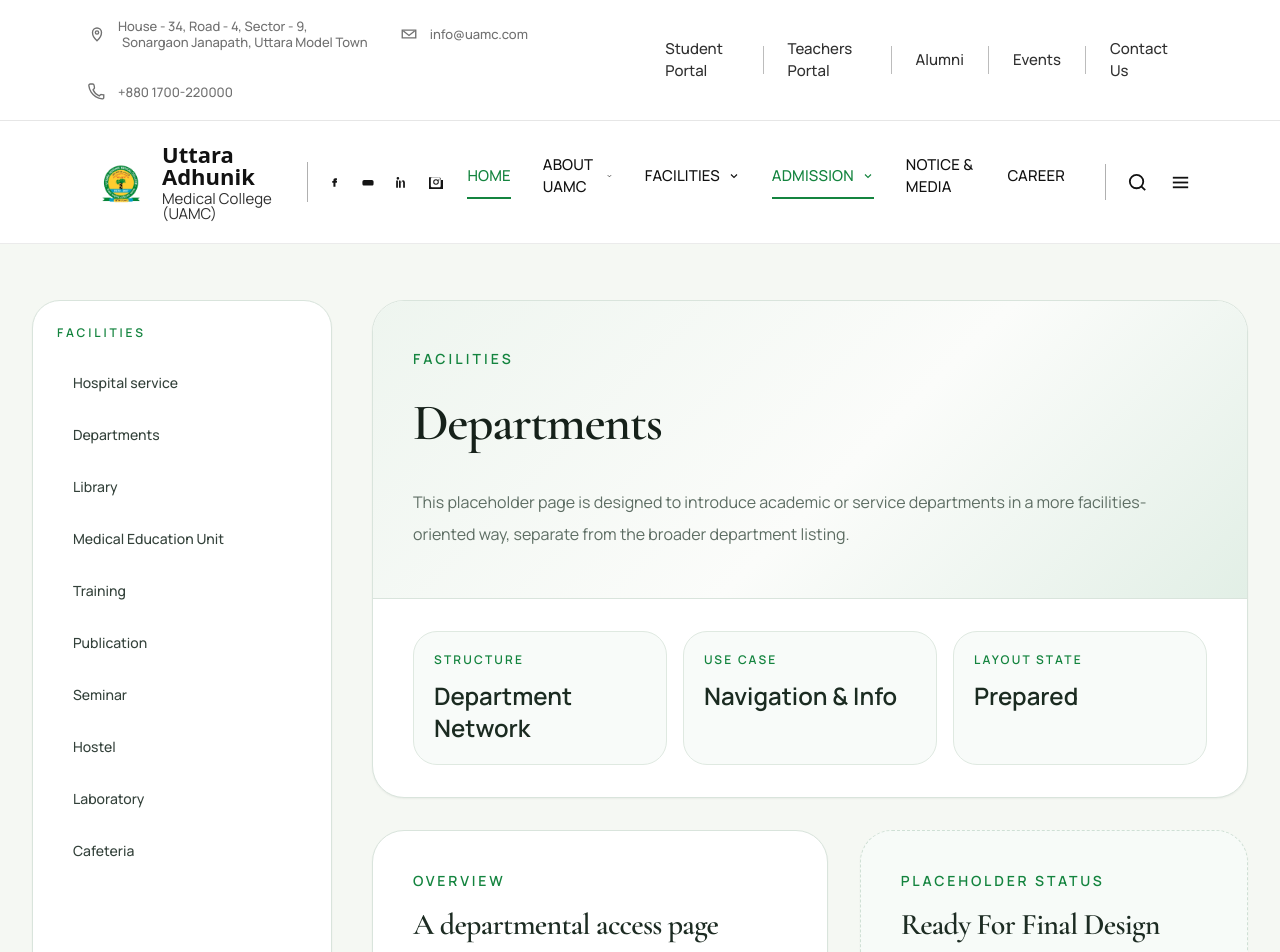
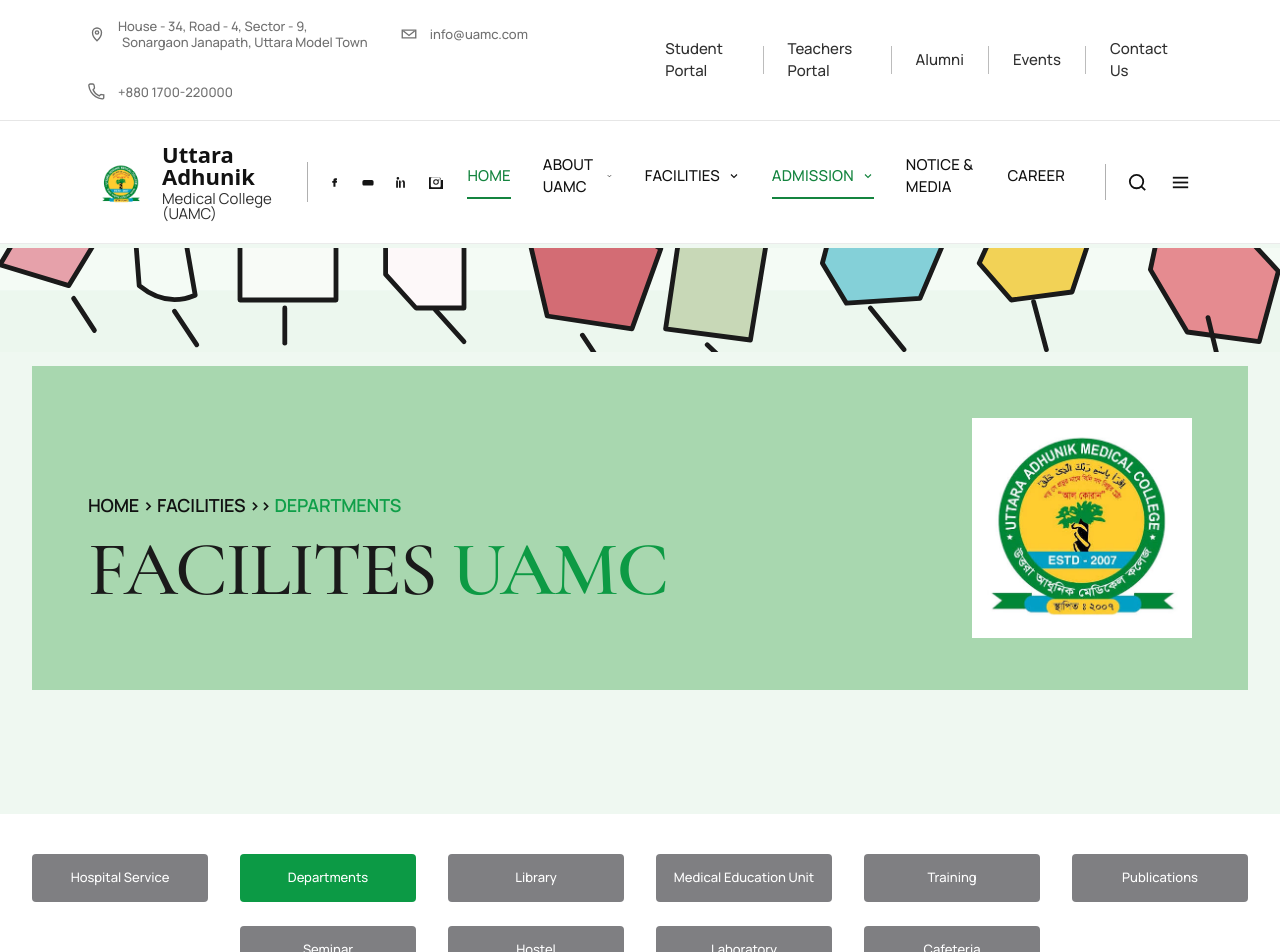
Before and after one commit to Saima535/UAMC, a Next.js app in the folder frontend/: page /facilities/departments in a window 1280 px wide. Shown: the top 952 px of the page. Built offline with nearby package versions, Linux system fonts and the light colour scheme.

Commit message:
Departments Page of Facility

```diff
--- a/frontend/app/facilities/departments/page.tsx
+++ b/frontend/app/facilities/departments/page.tsx
@@ -1,30 +1,177 @@
-import { FacilitiesPageShell } from "../../../components/facilities-page-shell";
+import Image from "next/image";
+import Link from "next/link";
+import { LandingPageHeader } from "../../../components/landing-page-header";
+import { SiteFooter } from "../../../components/site-footer";
+
+const facilityLinks = [
+  { href: "/facilities/hospital-service", label: "Hospital Service" },
+  { href: "/facilities/departments", label: "Departments", active: true },
+  { href: "/facilities/library", label: "Library" },
+  { href: "/facilities/medical-education-unit", label: "Medical Education Unit" },
+  { href: "/facilities/training", label: "Training" },
+  { href: "/facilities/publication", label: "Publications" },
+  { href: "/facilities/seminar", label: "Seminar" },
+  { href: "/facilities/hostel", label: "Hostel" },
+  { href: "/facilities/laboratory", label: "Laboratory" },
+  { href: "/facilities/cafeteria", label: "Cafeteria" }
+];
+
+const departments = [
+  { title: "College and Hospital Administration", established: "February 19, 2025" },
+  { title: "Department of Physiology", established: "February 19, 2025" },
+  { title: "Department of Microbiology", established: "February 19, 2025" },
+  { title: "Dept. of Community Medicine", established: "February 19, 2025" },
+  { title: "Department of Pathology", established: "February 19, 2025" },
+  { title: "Department of Dermatology", established: "February 19, 2025" },
+  { title: "Department of Otolaryngology (ENT - Head & Neck)", established: "February 19, 2025" },
+  { title: "Department of Orthopedics", established: "February 19, 2025" },
+  { title: "Department of Urology", established: "February 19, 2025" },
+  { title: "Department of Neurosurgery", established: "February 19, 2025" },
+  { title: "Department of Gynaecology & Obstetrics", established: "February 19, 2025" },
+  { title: "Department of Anatomy", established: "February 19, 2025" },
+  { title: "Department of Respiratory Medicine", established: "February 18, 2025" },
+  { title: "Department of Gastroenterology", established: "February 18, 2025" },
+  { title: "Department of Nephrology", established: "February 18, 2025" },
+  { title: "Department of Medicine", established: "February 18, 2025" },
+  { title: "Department of Ophthalmology", established: "June 23, 2024" },
+  { title: "Department of Biochemistry", established: "June 23, 2024" },
+  { title: "Department of Anesthesiology", established: "June 23, 2024" },
+  { title: "Department of Anaesthesiology", established: "June 23, 2024" },
+  { title: "Department of Forensic Medicine", established: "June 23, 2024" },
+  { title: "Department of Neuro Medicine", established: "June 23, 2024" },
+  { title: "Department of Cardiology", established: "June 23, 2024" },
+  { title: "Department of Pharmacology", established: "June 23, 2024" },
+  { title: "Department of Paediatrics", established: "June 23, 2024" },
+  { title: "Department of Surgery", established: "May 24, 2023" },
+  { title: "Department of Radiology & Imaging", established: "November 20, 2022" },
+  { title: "Department of Psychiatry", established: "October 28, 2021" },
+  { title: "Department of Transfusion Medicine", established: "October 28, 2021" }
+];
+
+function MedicalPattern() {
+  return (
+    <div className="absolute inset-x-0 top-0 h-[104px] overflow-hidden">
+      <Image
+        src="/Departments/hero-strip-placeholder.svg"
+        alt="Departments decorative strip placeholder"
+        fill
+        sizes="100vw"
+        className="object-cover"
+      />
+    </div>
+  );
+}
 
 export default function FacilitiesDepartmentsPage() {
   return (
-    <FacilitiesPageShell
-      eyebrow="Facilities"
-      title="Departments"
-      description="This placeholder page is designed to introduce academic or service departments in a more facilities-oriented way, separate from the broader department listing."
-      introTitle="A departmental access page"
-      introBody="The final design can later present departments as a structured network of academic and service units, helping users understand specialization areas, support functions, and institutional scope."
-      highlights={[
-        { label: "Structure", value: "Department Network" },
-        { label: "Use Case", value: "Navigation & Info" },
-        { label: "Layout State", value: "Prepared" }
-      ]}
-      sections={[
-        {
-          title: "Department Presentation",
-          body: "This page can later organize department introductions in a way that feels informative and easy to browse.",
-          points: ["Clinical units", "Academic departments", "Support and administrative divisions"]
-        },
-        {
-          title: "Potential Expansion",
-          body: "This structure supports future links into dedicated department profile pages or summaries.",
-          points: ["Department cards", "Leadership info", "Quick service summaries"]
-        }
-      ]}
-    />
+    <div className="min-h-screen bg-white text-[#1d1d1d]">
+      <LandingPageHeader />
+
+      <main>
+        <section className="bg-[#eff8f1] pb-14 pt-1">
+          <div className="mx-auto max-w-[1600px] px-0">
+            <div className="relative min-h-[510px] overflow-hidden bg-[#eff8f1]">
+              <MedicalPattern />
+
+              <div className="mx-auto px-4 pt-[118px] sm:px-6 lg:px-8">
+                <div className="mx-auto flex min-h-[324px] max-w-[1480px] items-center justify-between bg-[#a8d7af] px-10 py-10 sm:px-12 lg:px-14">
+                  <div className="pt-10">
+                    <p className="text-[18px] font-semibold uppercase tracking-[-0.01em] text-[#111111]">
+                      HOME &gt; FACILITIES &gt;&gt; <span className="text-[#0f9f49]">Departments</span>
+                    </p>
+                    <h1 className="mt-4 font-display text-[clamp(3.8rem,6vw,6rem)] font-medium leading-[0.9] tracking-tight text-[#1a1a1a]">
+                      FACILITES <span className="font-semibold text-[#0d9a44]">UAMC</span>
+                    </h1>
+                  </div>
+
+                  <div className="relative hidden h-[220px] w-[220px] shrink-0 lg:block">
+                    <Image src="/images/logo2.jpg" alt="UAMC seal" fill sizes="220px" className="object-contain" />
+                  </div>
+                </div>
+              </div>
+            </div>
+          </div>
+        </section>
+
+        <section className="bg-white py-10">
+          <div className="mx-auto max-w-[1600px] px-4 sm:px-6 lg:px-8">
+            <div className="mx-auto grid max-w-[1480px] grid-cols-2 gap-x-8 gap-y-6 md:grid-cols-3 lg:grid-cols-6">
+              {facilityLinks.slice(0, 6).map((item) => (
+                <Link
+                  key={item.href}
+                  href={item.href}
+                  className={`flex min-h-[48px] items-center justify-center rounded-[4px] px-4 text-center text-[13px] font-medium text-white transition ${
+                    item.active ? "bg-[#0c9a45]" : "bg-[#7f7f82] hover:bg-[#0c9a45]"
+                  }`}
+                >
+                  {item.label}
+                </Link>
+              ))}
+              <div className="hidden lg:block" />
+              {facilityLinks.slice(6).map((item) => (
+                <Link
+                  key={item.href}
+                  href={item.href}
+                  className={`flex min-h-[48px] items-center justify-center rounded-[4px] px-4 text-center text-[13px] font-medium text-white transition ${
+                    item.active ? "bg-[#0c9a45]" : "bg-[#7f7f82] hover:bg-[#0c9a45]"
+                  }`}
+                >
+                  {item.label}
+                </Link>
+              ))}
+              <div className="hidden lg:block" />
+            </div>
+          </div>
+        </section>
+
+        <section className="bg-[#eef8f1] py-16">
+          <div className="mx-auto max-w-[1600px] px-4 sm:px-6 lg:px-8">
+            <div className="mx-auto max-w-[1480px]">
+              <div className="text-center">
+                <h2 className="font-display text-[clamp(3.1rem,4.4vw,4.8rem)] font-semibold leading-none text-[#111]">
+                  Departments
+                </h2>
+                <p className="mt-4 text-[14px] text-[#666]">
+                  List of academic and clinical departments with their establishment dates.
+                </p>
+              </div>
+
+              <div className="mt-12 grid gap-8 sm:grid-cols-2 xl:grid-cols-4">
+                {departments.map((department) => (
+                  <article
+                    key={department.title}
+                    className="overflow-hidden rounded-[6px] border border-[#d5e0d6] bg-white shadow-[0_6px_18px_rgba(14,26,17,0.10)]"
+                  >
+                    <div className="relative aspect-[1.12/0.78] overflow-hidden bg-[#dce9dd] p-2">
+                      <Image
+                        src="/Departments/department-card-placeholder.svg"
+                        alt={`${department.title} image placeholder`}
+                        fill
+                        sizes="(max-width: 1280px) 50vw, 25vw"
+                        className="object-cover"
+                      />
+                    </div>
+
+                    <div className="px-5 pb-5 pt-4">
+                      <h3 className="min-h-[44px] text-[14px] font-medium leading-[1.45] text-[#4a4a4a]">
+                        {department.title}
+                      </h3>
+                      <p className="mt-2 text-[13px] text-[#7a7a7a]">
+                        <span className="font-medium">Established:</span> {department.established}
+                      </p>
+                      <button className="mt-4 inline-flex min-h-[34px] items-center justify-center bg-[#0c9a45] px-5 text-[12px] font-bold text-white">
+                        Learn More
+                      </button>
+                    </div>
+                  </article>
+                ))}
+              </div>
+            </div>
+          </div>
+        </section>
+      </main>
+
+      <SiteFooter />
+    </div>
   );
 }
```
Also changed, not shown: frontend/public/Departments/README.md (added), frontend/public/Departments/department-card-placeholder.svg (added), frontend/public/Departments/hero-strip-placeholder.svg (added).
